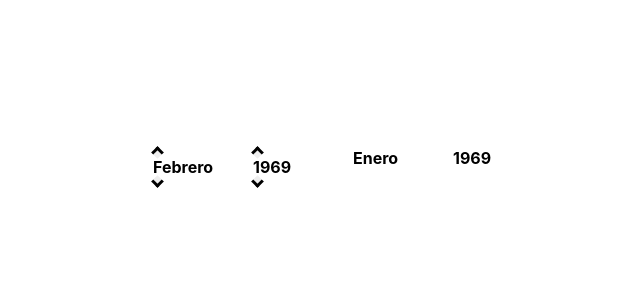
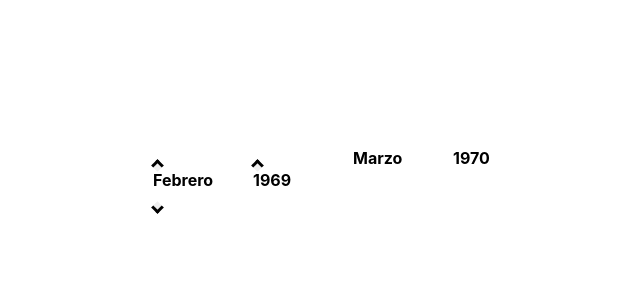
Before and after one commit to albertodiazz/ui-app1-react-python, a React (Vite) app in the folder react-app/: page /pagPeriodo in a window 1280 px wide. Both pictures are taken after a click on the button 484 px from the left and 152 px from the top of the page. Shown: the top 300 px of the page, without its empty margins (327-967 px from the left). Built offline with nearby package versions, Linux system fonts and the light colour scheme.

Commit message:
empezare con la parte de los botones mensual y anual

```diff
--- /dev/null
+++ b/react-app/src/components/context.jsx
@@ -0,0 +1,5 @@
+import React, { useContext, createContext } from 'react'
+
+export const GET_MES = createContext()
+export const GET_YEAR = createContext()
+export const GET_TEMP = createContext()
--- a/react-app/src/components/fechas/setPeriodo.jsx
+++ b/react-app/src/components/fechas/setPeriodo.jsx
@@ -1,78 +1,12 @@
-import React, { useState } from "react"
+import React, { useContext, useState } from "react"
 import "./styles.css"
-
+import { GET_MES } from '../context'
 
 export default function SetPeriodo(props) {
-	/*
-	 * Cuand presionamos el boton calcular este nos envia la data para
-	 * obtener los resultados
-	 *--------------------------------------
-	[ARG]:
-	     [_config_ : str] [Podemos ocupar los siguientes argumentos:
-				     'Mes' : 'para obtener los meses'
-				     'Ano' : 'para obtener los anos']
-			     [Default. 'Meses']
-	 *--------------------------------------
-	 [RETURN]:
-	       [datos : str] [nos regresa los meses abreviados tipo Ene
-			      o los anos convertidos a string]
-			      */
-	const inicioDatos=1969;
 
-	const meses = [
-		'Enero',
-		'Febrero',
-		'Marzo',
-		'Abril',
-		'Mayo',
-		'Junio',
-		'Julio',
-		'Agosto',
-		'Septiembre',
-		'Octubre',
-		'Novimbre',
-		'Diciembre'
-	]
-	/*
-	Aqui es donde seteamos el inicio de jahr en base al documentos de excel
-	que nos fue proporicionado por el Mide el documento es Base_INPC_1969_2021_completa_1
-	1.- El jahr lo estamos agarrando de forma dinamica
-	*/
-
-	const [hidden, setHidden] = useState(()=>{
-		// On/Off : parea setear visibilidad
-		return props.setVisibilityClick == 'On' ? false : true
-	})
-
-	const [countJahr, setCount] = useState(inicioDatos);
-	// Aqui decidimos en que me empezamos
-	const [countMeses, setCountMeses] = useState(0)
-
-
-	const increase = () =>{
-
-		var fechaActual = new Date()
-		var jahrActual = fechaActual.getFullYear()
-
-		countJahr >= jahrActual ? setCount(jahrActual) : setCount(countJahr + 1)
-		countMeses >= meses.length - 1 ? setCountMeses(meses.length - 1) : setCountMeses(countMeses + 1)
-	}
-
-	const decrease = (_inicio_) =>{
-		countJahr <= _inicio_ ? setCount(_inicio_) : setCount(countJahr - 1)
-		countMeses <= 0 ? setCountMeses(0) : setCountMeses(countMeses - 1)
-	}
-
-	// var llamada1 = decrease()
-
-	// TODO:
-	// 1. logica de programacion de slave para que cuando un mes avanze el otro se haga en
-	// automatico recuerda que el prop es setMode='Slave'
 	return (
 		<div className="flex-col-hstart-vstart">
-			{ !hidden && <button onClick={ increase } className="arrow up"> </button> }
-			<strong>{ props.setPeriodo == 'Mes' ? meses[countMeses] : countJahr }</strong>
-			{ !hidden && <button onClick= { () => decrease(inicioDatos) } className="arrow down"></button> }
+			<strong>{ props.setPeriodo == 'Mes' ? props.meses : props.years }</strong>
 		</div>
 
 	)
--- a/react-app/src/components/paginas/pagPeriodo.jsx
+++ b/react-app/src/components/paginas/pagPeriodo.jsx
@@ -1,30 +1,94 @@
-import React, { useContext } from "react"
+import React, { useContext, useState } from "react"
 import ReactDOM from "react-dom";
 import "../fechas/styles.css"
 import SetPeriodo from  '../fechas/setPeriodo'
+import { GET_MES, GET_YEAR, GET_TEMP } from '../context'
 
 
 const PagPeriodo = (props) => {
+	// TODO:
+	// [] seter comportamiento anual, tiene temporalidades de Enero a Diciembre
+	// [] las flechas del seteo mensual desaparecen
+	// [] y existe la exepcion del 2022 que solo tiene hasta el mes entrante hay que
+	//    recordar que eso cambia con el tiempo
+	const inicioDatos=1969;
+	const meses = [
+		'Enero',
+		'Febrero',
+		'Marzo',
+		'Abril',
+		'Mayo',
+		'Junio',
+		'Julio',
+		'Agosto',
+		'Septiembre',
+		'Octubre',
+		'Novimbre',
+		'Diciembre'
+	]
 	/*
-	 * En esta pagina tenemos:
-	 * 2.- Establece un periodo
-	 * * */
+	Aqui es donde seteamos el inicio de jahr en base al documentos de excel
+	que nos fue proporicionado por el Mide el documento es Base_INPC_1969_2021_completa_1
+	1.- El jahr lo estamos agarrando de forma dinamica
+	*/
+	const [countJahr, setCount] = useState(inicioDatos);
+	const [countMeses, setCountMeses] = useState(0)
+	const [hiddenUp, setHiddenUp] = useState(false)
+	const [hiddenDown, setHiddenDown] = useState(true)
+	const [mesRestart, setMesReset] = useState(true)
+	const [hiddenUpYear, setHiddenUpYear] = useState(false)
+	const [hiddenDownYear, setHiddenDownYear] = useState(true)
+
+	const increaseMeses = () =>{
+		setHiddenDown(false)
+		countMeses >= meses.length - 1 ? setCountMeses(meses.length - 1) : setCountMeses(countMeses + 1)
+		countMeses >= meses.length - 2 ? setHiddenUp(true) : setHiddenUp(false)
+		countMeses + 1 > meses.length - 2 ? setMesReset(false) : setMesReset(true)
+	}
+
+	const decreaseMeses = () =>{
+		setMesReset(true)
+		setHiddenUp(false)
+		countMeses <= 0 ? setCountMeses(0) : setCountMeses(countMeses - 1)
+		countMeses <= 1 ? setHiddenDown(true) : setHiddenDown(false)
+	}
+	const increaseYear = () =>{
+		setHiddenDownYear(false)
+		var fechaActual = new Date()
+		var jahrActual = fechaActual.getFullYear()
+		countJahr >= jahrActual ? setCount(jahrActual) : setCount(countJahr + 1)
+		countJahr >= jahrActual - 2 ? setHiddenUpYear(true) : setHiddenUpYear(false)
+	}
+
+	const decreaseYear = (_inicio_) =>{
+		setHiddenUpYear(false)
+		countJahr <= _inicio_ ? setCount(_inicio_) : setCount(countJahr - 1)
+		countJahr <= _inicio_ + 1 ? setHiddenDownYear(true) : setHiddenDownYear(false)
+	}
+
+
 
 	return (
 		<div className="Temporalidades">
 			<div className="boton-Mes" >
-				<SetPeriodo setPeriodo={'Mes'} setVisibilityClick={ 'On' } />
-				<strong> </strong>
+				{ !hiddenUp && <button onClick={ increaseMeses } className="arrow up"> </button> }
+				<SetPeriodo setPeriodo={'Mes'} meses={ meses[countMeses] } />
+				{ !hiddenDown && <button onClick= { decreaseMeses } className="arrow down"></button> }
 			</div>
 			<div className="boton-Year">
-				<SetPeriodo className='year' setPeriodo={'Ano'} setVisibilityClick={ 'On' } />
+				{ !hiddenUpYear && <button onClick={ increaseYear } className="arrow up"> </button> }
+				<SetPeriodo className='year' years={ countJahr } />
+				{ !hiddenDownYear && <button onClick= { () => decreaseYear(inicioDatos) } className="arrow down"></button> }
 			</div>
 
 			<div className="cambio-automatico-Mes" >
-				<SetPeriodo setPeriodo={'Mes'} setVisibilityClick={ 'Off' } setMode={ 'Slave' } />
+				{mesRestart
+						? <SetPeriodo setPeriodo={'Mes'} meses={ meses[countMeses + 1] } />
+						: <SetPeriodo setPeriodo={'Mes'} meses={ meses[0] } />
+				}
 			</div>
 			<div className="cambio-automatico-Year">
-				<SetPeriodo className='year' setPeriodo={'Ano'} setVisibilityClick={ 'Off' } setMode={ 'Slave' }/>
+				<SetPeriodo className='year' setPeriodo={'Ano'} years={ countJahr + 1 } />
 			</div>
 
 		</div>
```
